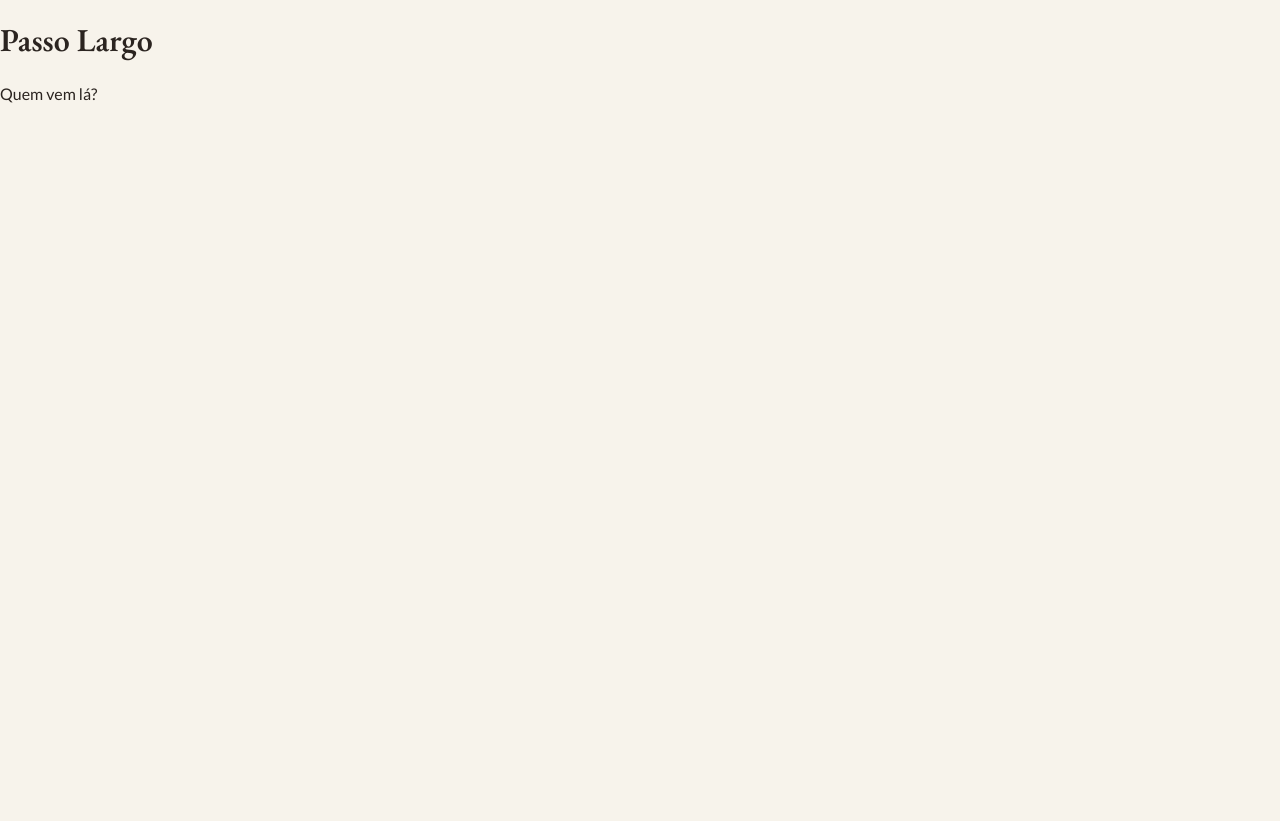
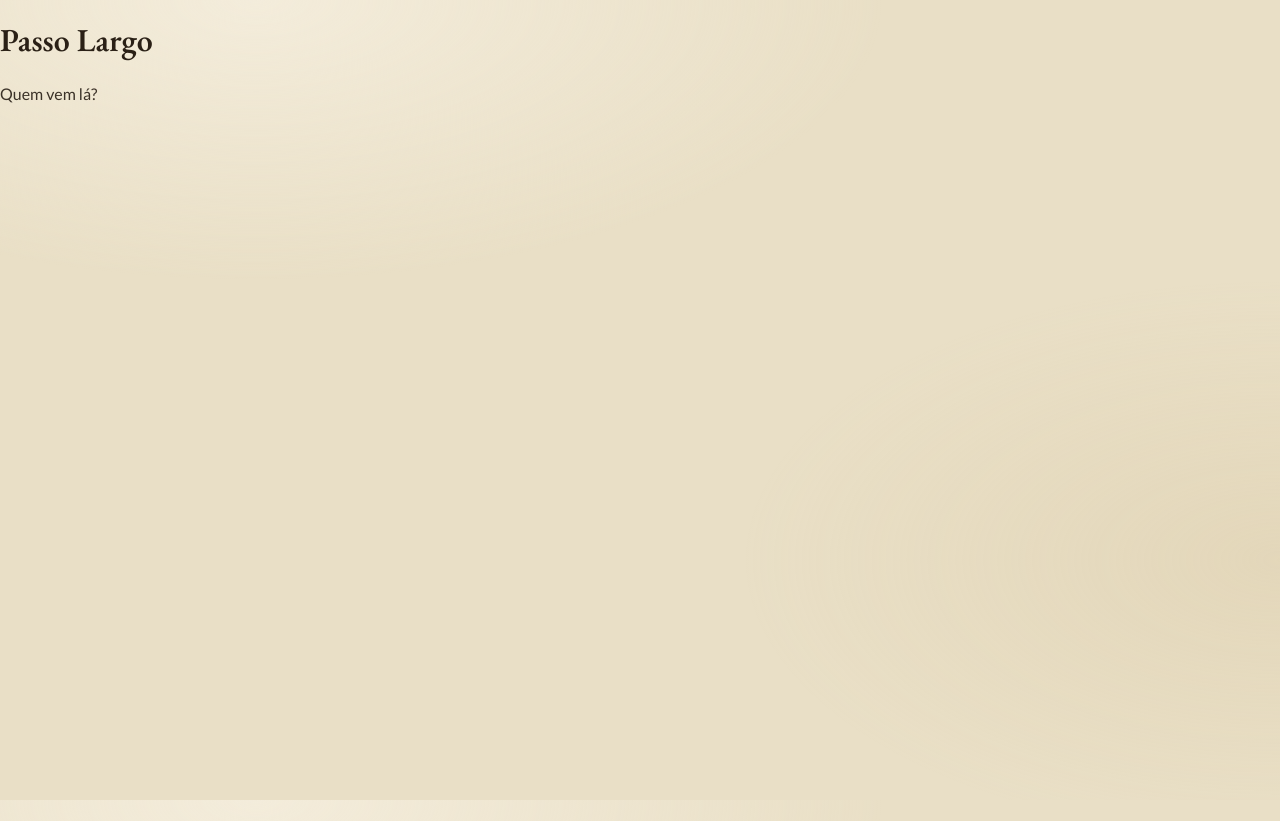
Before and after one commit to Pugu-Senpai/passo-largo, an Angular app: page /#/ in a window 1280 px wide. Built offline with nearby package versions, Linux system fonts and the light colour scheme.

Commit message:
Ajuste da paletta, fontes e idioma

```diff
--- a/src/index.html
+++ b/src/index.html
@@ -1,5 +1,5 @@
 <!doctype html>
-<html lang="en">
+<html lang="pt-PT">
 <head>
   <meta charset="utf-8">
   <title>Passo Largo</title>
@@ -7,8 +7,8 @@
   <meta name="viewport" content="width=device-width, initial-scale=1">
   <link rel="icon" type="image/x-icon" href="favicon.ico">
   <link rel="preconnect" href="https://fonts.googleapis.com">
-<link rel="preconnect" href="https://fonts.gstatic.com" crossorigin>
-<link href="https://fonts.googleapis.com/css2?family=Caveat:wght@400..700&family=EB+Garamond:ital,wght@0,400..800;1,400..800&family=Lato:ital,wght@0,100;0,300;0,400;0,700;0,900;1,100;1,300;1,400;1,700;1,900&family=Uncial+Antiqua&display=swap" rel="stylesheet">
+  <link rel="preconnect" href="https://fonts.gstatic.com" crossorigin>
+  <link href="https://fonts.googleapis.com/css2?family=Cinzel:wght@600;700&family=EB+Garamond:ital,wght@0,400;0,600;1,400&family=Lato:wght@400;700&family=Uncial+Antiqua&display=swap" rel="stylesheet">
 </head>
 <body>
   <app-root></app-root>
--- a/src/styles.css
+++ b/src/styles.css
@@ -1,32 +1,40 @@
-/* ===== Modo claro (por defeito) ===== */
+/* ===== Modo claro ===== */
 :root {
-  --fundo: #F7F3EB;
-  --gradiente: none;
-  --cartao: #FFFDF8;
-  --cartao-alt: #FBF2E2;
-  --texto: #2B2420;
-  --texto-sec: #8A7F72;
-  --destaque: #8A6A14;
-  --borda: #E2D6BD;
-  --divisor: #ECE4D4;
+  color-scheme: light;
+
+  --fundo: #E9DFC6;
+  --gradiente:
+    radial-gradient(ellipse 70% 50% at 20% 0%, rgba(248, 242, 228, 0.7), transparent 70%),
+    radial-gradient(ellipse 60% 50% at 100% 70%, rgba(214, 196, 158, 0.3), transparent 70%);
+  --cartao: #F3EBD9;
+  --cartao-alt: #EFE5CF;
+  --texto: #3B3228;
+  --texto-titulo: #2A2016;
+  --texto-sec: #6E6252;
+  --destaque: #8A6A2A;
+  --borda: #D6C9AC;
+  --divisor: #DDD1B6;
 
   --estado-completo: #2F6B3A;
-  --estado-suave: #6E9A5B;
+  --estado-suave: #5E8A4B;
   --estado-descanso: #2E5C8A;
   --estado-falha: #A3412E;
 
   --fonte-titulo: 'EB Garamond', Georgia, serif;
+  --fonte-seccao: 'Cinzel', 'EB Garamond', serif;
   --fonte-decorativa: 'Uncial Antiqua', 'EB Garamond', serif;
   --fonte-ui: 'Lato', Arial, sans-serif;
 
   --raio: 14px;
   --raio-pequeno: 8px;
-  --sombra: 0 2px 8px rgba(43, 36, 32, 0.08);
+  --sombra: 0 2px 10px rgba(74, 58, 30, 0.10);
 }
 
-/* ===== Modo escuro: cores (partilhadas pelos dois blocos abaixo) ===== */
+/* ===== Modo escuro ===== */
 @media (prefers-color-scheme: dark) {
   :root:not([data-tema="claro"]) {
+    color-scheme: dark;
+    ;
     --fundo: #0B0D0C;
     --gradiente:
       radial-gradient(ellipse 70% 45% at 35% 0%, rgba(90, 25, 20, 0.35), transparent 70%),
@@ -34,6 +42,7 @@
     --cartao: #141412;
     --cartao-alt: #1A1814;
     --texto: #EDE6D6;
+    --texto-titulo: #F2EBDC;
     --texto-sec: #A69F92;
     --destaque: #D9BE73;
     --borda: #3D3526;
@@ -47,6 +56,8 @@
 }
 
 :root[data-tema="escuro"] {
+  color-scheme: dark;;
+
   --fundo: #0B0D0C;
   --gradiente:
     radial-gradient(ellipse 70% 45% at 35% 0%, rgba(90, 25, 20, 0.35), transparent 70%),
@@ -54,6 +65,7 @@
   --cartao: #141412;
   --cartao-alt: #1A1814;
   --texto: #EDE6D6;
+  --texto-titulo: #F2EBDC;
   --texto-sec: #A69F92;
   --destaque: #D9BE73;
   --borda: #3D3526;
@@ -82,6 +94,7 @@ h1, h2, h3 {
   font-family: var(--fonte-titulo);
   font-weight: 600;
   line-height: 1.2;
+  color: var(--texto-titulo);
 }
 
 a { color: var(--destaque); }
@@ -119,6 +132,16 @@ button {
   background: rgba(217, 190, 115, 0.08);
 }
 
+/* Título de secção espaçado, como "THE JOURNEY IS THE POINT" */
+.titulo-seccao {
+  font-family: var(--fonte-seccao);
+  font-weight: 700;
+  font-size: 1.4rem;
+  letter-spacing: 0.22em;
+  text-transform: uppercase;
+  color: var(--texto-titulo);
+}
+
 /* ===== ESCONDER SPINNER ===== */
 input[type="number"]::-webkit-outer-spin-button,
 input[type="number"]::-webkit-inner-spin-button {
```
